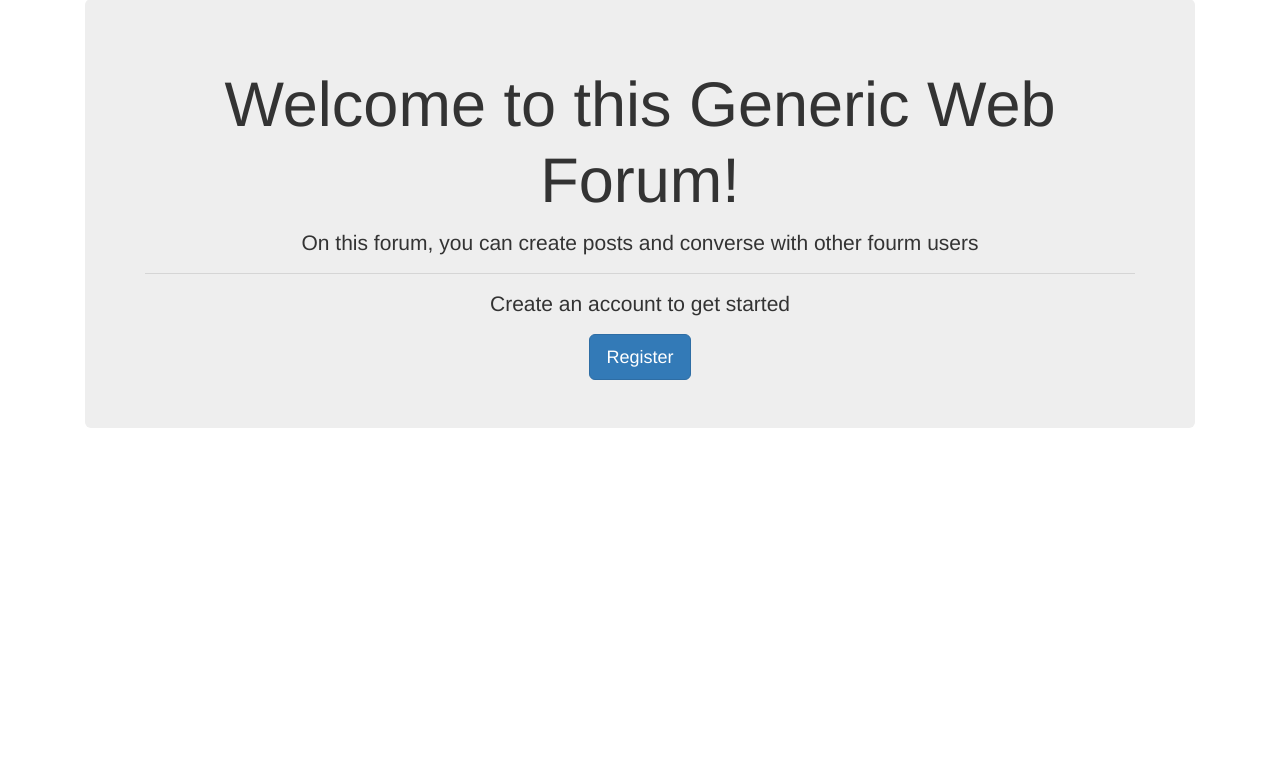
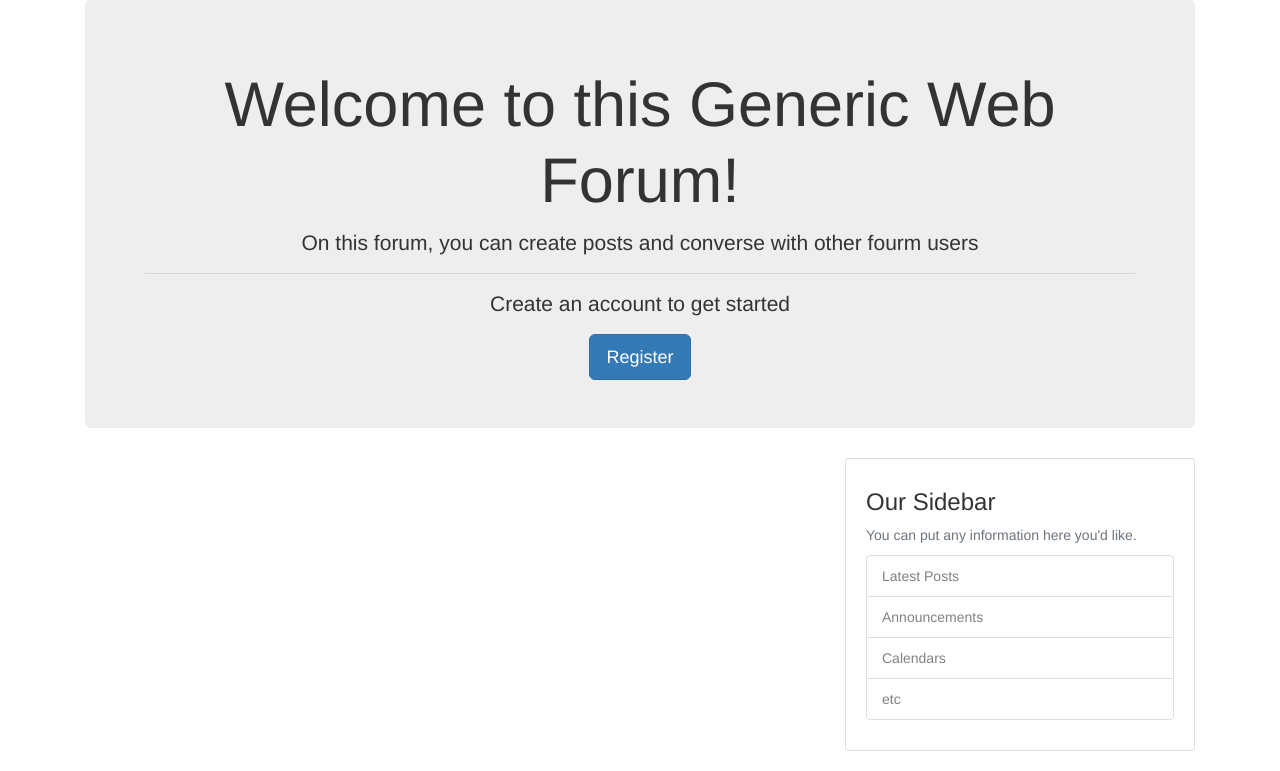
Before and after one commit to meng-ze/Breitenburg-SER515, a Flask app: page /post in a window 1280 px wide. Shown: the part 51-822 px from the top of the page. Before the commit the page ends 479 px from the top, so only its background shows below. Run offline with Flask 2, Linux system fonts and the light colour scheme; some libraries are stand-ins or nearby versions.

Commit message:
US68 Task 75 - Added sidebar utility and improved posts UI

```diff
--- a/app.py
+++ b/app.py
@@ -1,3 +1,4 @@
+from dateutil.parser import parse
 from flask import Flask, render_template, redirect, url_for, request, flash, session
 #from data import Articles
 from flaskext.mysql import MySQL
@@ -27,7 +28,7 @@
 
     conn = mysql.connect()
     cur = conn.cursor()
-    cur.execute('''select * from Post''')
+    cur.execute('''select * from Post inner join user on post.user_id = user.user_id''')
     result = cur.fetchall()
     view_posts = [list(i) for i in result]
     # print(view_posts)
@@ -170,7 +171,7 @@
     if session['logged_in'] == True:
         conn = mysql.connect()
         cur = conn.cursor()
-        cur.execute('''select * from Post''')
+        cur.execute('''select * from Post inner join user on post.user_id = user.user_id''')
         result = cur.fetchall()
         view_posts = [list(i) for i in result]
         # print(view_posts)
@@ -249,7 +250,7 @@
     if request.method == "POST":
         conn = mysql.connect()
         cur = conn.cursor()
-        cur.execute('''select * from Post where post_title = %s''', request.form['search'])
+        cur.execute('''select * from Post inner join user on post.user_id = user.user_id where post_title = %s''', request.form['search'])
         result = cur.fetchall()
         searched_posts = [list(i) for i in result]
         # print(searched_posts)
--- a/static/main.css
+++ b/static/main.css
@@ -6,3 +6,15 @@
   padding-left:10px;
   padding-right:10px;
 }
+
+.content-section {
+  background: #ffffff;
+  padding: 10px 20px;
+  border: 1px solid #dddddd;
+  border-radius: 3px;
+  margin-bottom: 20px;
+}
+
+.article-title {
+  color: #444444;
+}
--- a/templates/index.html
+++ b/templates/index.html
@@ -26,18 +26,44 @@
 
 </div>
 
+<main role="main" class="container">
+      <div class="row">
+        <div class="col-md-8">
+           <!– This will show the registered/unregistered users the posts without registration –>
+    {% for post in view_posts %}
 
- <!– This will show the registered/unregistered users the posts without registration –>
-    {% for post in view_posts %}
-    <div class="container">
-        <div class="card">
-            <a href="#"><h5 class="card-title">{{ post[2] }}</h5></a>
-            <div class="card-body">
-                {{ post[3] }}
+      <article class="media content-section">
+          <div class="media-body">
+            <div class="article-metadata">
+              <a class="mr-2" href="#">{{post[7]}}</a>
+              <small class="text-muted" >{{post[5]}}</small><hr>
             </div>
+            <h2><a class="article-title" href="#">{{ post[2] }}</a></h2>
+            <p class="article-content">{{ post[3] }}</p>
+          </div>
+        </article>
+
+        {% endfor %}
+        </div>
+        <div class="col-md-4">
+          <div class="content-section">
+            <h3>Our Sidebar</h3>
+            <p class='text-muted'>You can put any information here you'd like.
+              <ul class="list-group">
+                <li class="list-group-item list-group-item-light">Latest Posts</li>
+                <li class="list-group-item list-group-item-light">Announcements</li>
+                <li class="list-group-item list-group-item-light">Calendars</li>
+                <li class="list-group-item list-group-item-light">etc</li>
+              </ul>
+            </p>
+          </div>
         </div>
       </div>
-        {% endfor %}
+
+
+    </main>
+
+
 
 
 {% include 'error_layout.html' %}
```
Also changed, not shown: templates/view.html (+34 -10 lines), templates/menu.html (line endings or trailing spaces).
